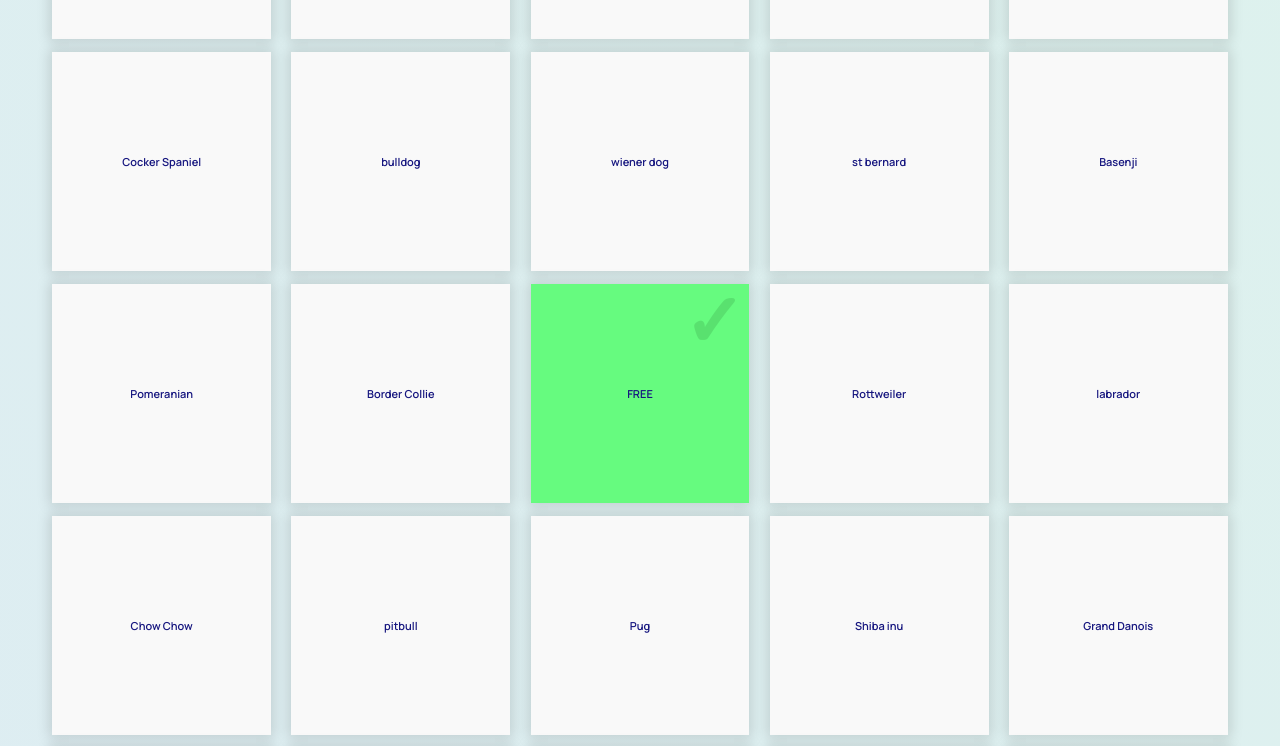
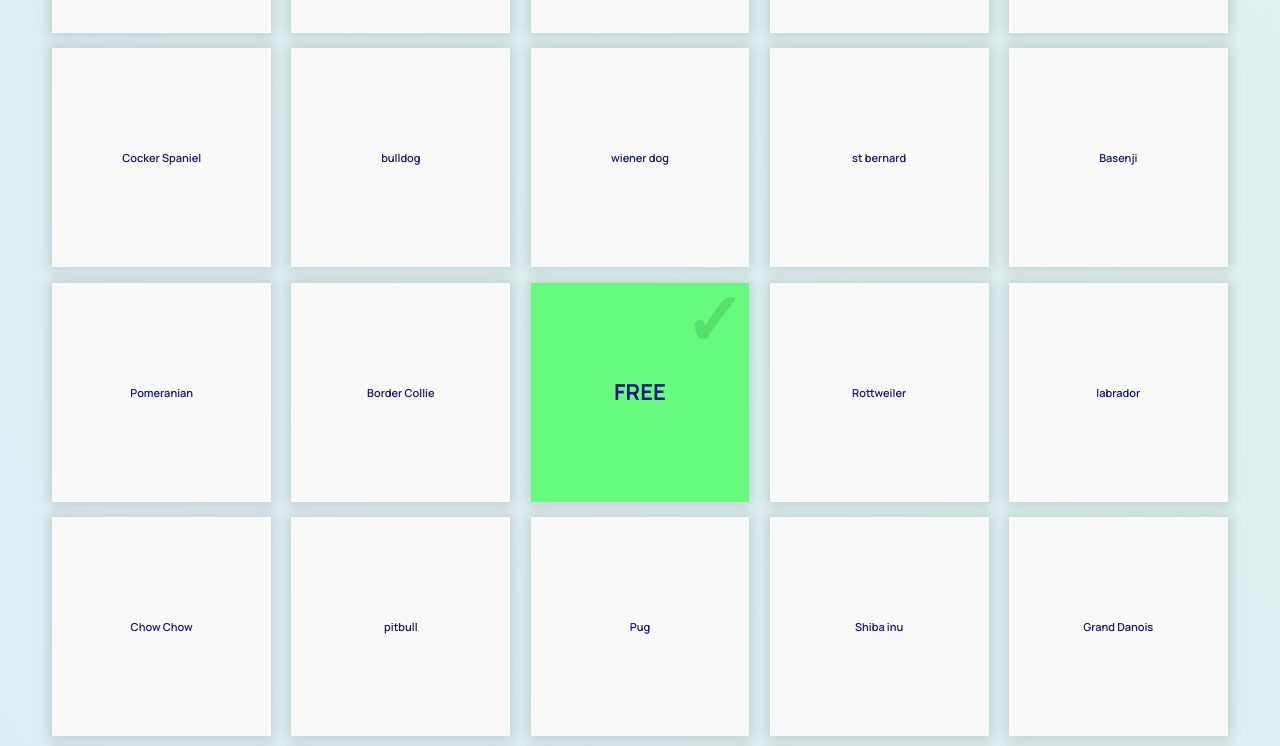
Before and after one commit to miorogvall/dogbingo, a React (Create React App) app: page / in a window 1280 px wide. Shown: the top 746 px of the page. Built offline with nearby package versions, Linux system fonts and the light colour scheme.

Commit message:
some css fixes

```diff
--- a/src/components/row/card/Card.js
+++ b/src/components/row/card/Card.js
@@ -24,7 +24,7 @@ class Card extends React.Component {
       </div>;
     } else {
       card = <div className="square">
-      <div className='dog-name checked'>{this.props.breed}</div>
+      <div className='dog-name checked free'>{this.props.breed}</div>
       </div>;
     }
     return card;
--- a/src/components/row/card/_card.scss
+++ b/src/components/row/card/_card.scss
@@ -6,7 +6,7 @@
     align-items: center;
     background: #f9f9f9;
     box-shadow: 0px 0px 12px 3px rgba(0, 0, 0, 0.13);
-    margin-bottom: 1.08333333333%;
+    margin-bottom: 1.28333333333%;
     position: relative;
     cursor: pointer;
     .dog-name {
@@ -45,5 +45,9 @@
                 color: #195f1c29;
             }
         }
+        &.free {
+            font-size: 22px;
+            font-weight: bold;
+        }
     }
 }
```
